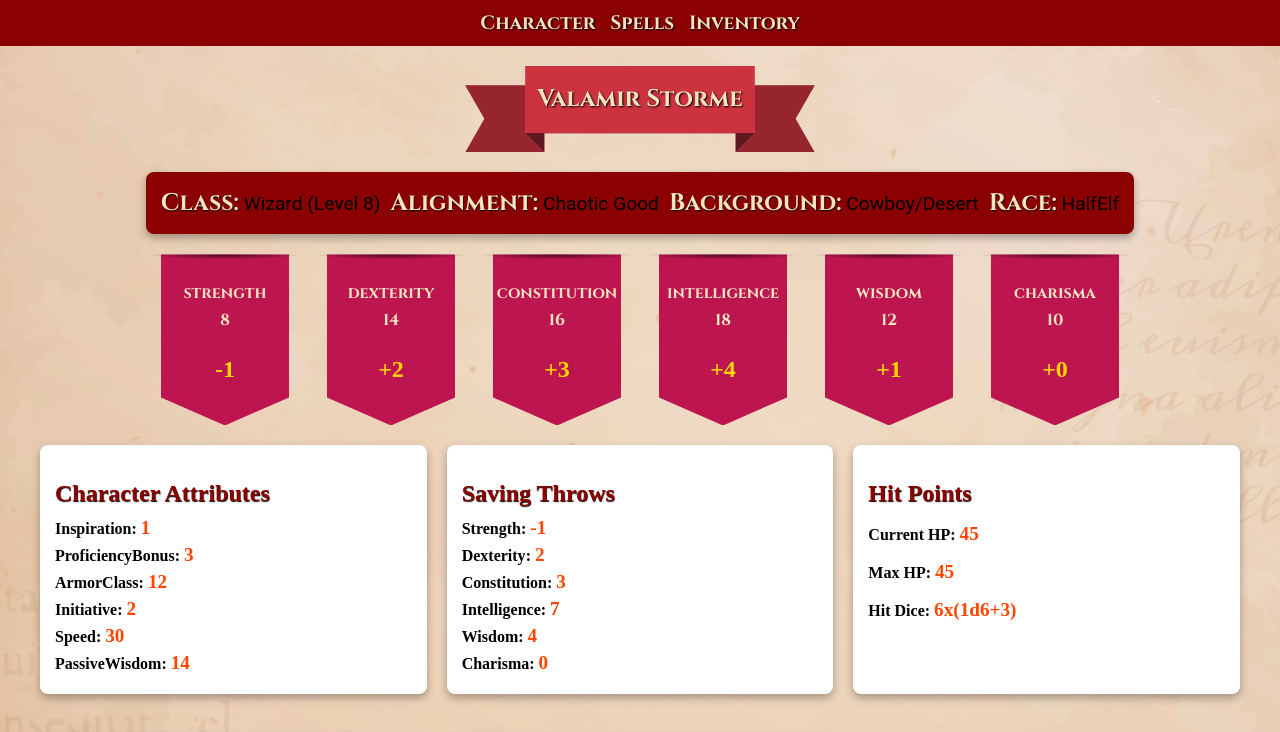
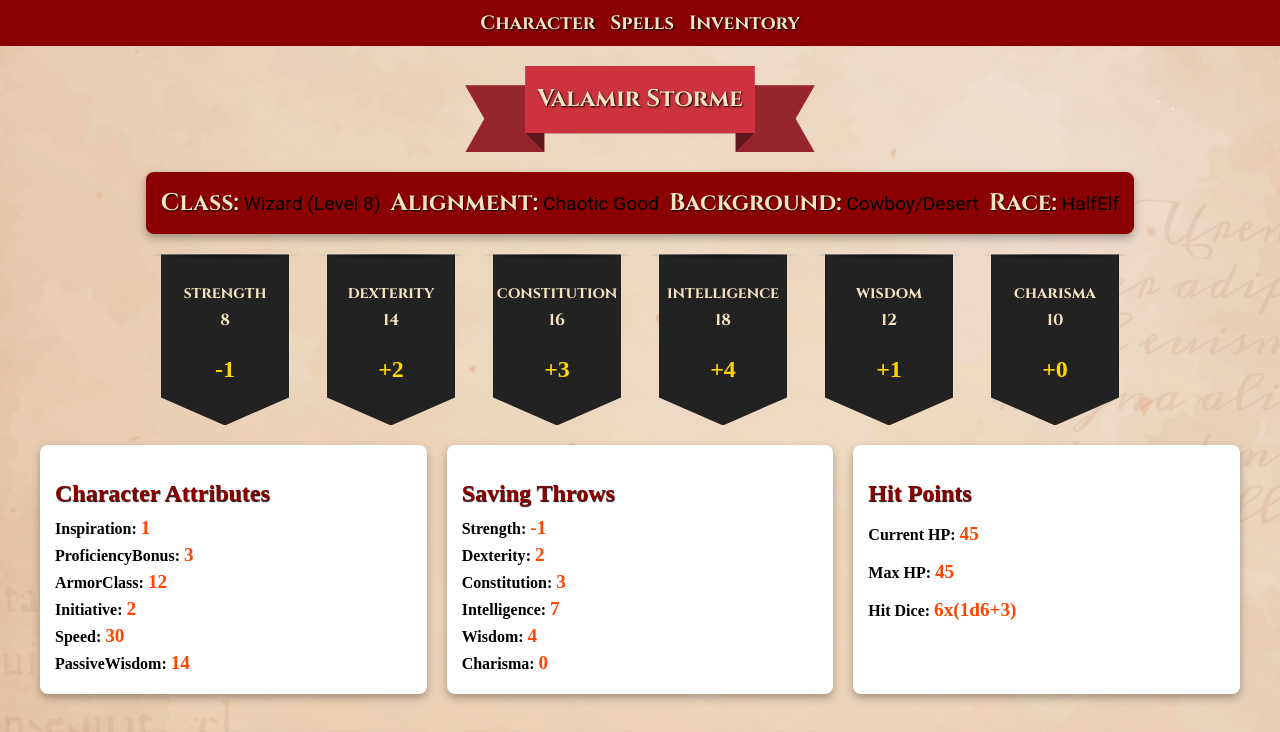
Before and after one commit to frodkata/character-sheet, a React (Create React App) app: page /#/ in a window 1280 px wide. Shown: the top 732 px of the page. Built offline with nearby package versions, Linux system fonts and the light colour scheme.

Commit message:
Update RibbonSkill component styles: remove background color and adjust background gradient for improved visual consistency

```diff
--- a/src/components/characterSheet/RibbonSkill.tsx
+++ b/src/components/characterSheet/RibbonSkill.tsx
@@ -3,7 +3,6 @@ import React from "react";
 const styles: React.CSSProperties = {
 	fontSize: "28px", // Font size
 	fontWeight: "bold", // Bold text
-	backgroundColor: "black", // Dark red for a magical feel
 	"--r": "1em", // Increase the cutout size for a taller ribbon
 	borderInline: "0.5em solid transparent", // Transparent border on both sides
 	padding: "1em 0.5em calc(var(--r) + 0.5em)", // Increase padding for a taller ribbon
@@ -15,7 +14,7 @@ const styles: React.CSSProperties = {
       `, // Clip path for the ribbon shape
 	background: `
         radial-gradient(50% 0.2em at top, #000a, #0000) border-box,
-        #bd1550 padding-box
+	#222222 padding-box
       `, // Background with gradient and color
 	width: 100, // Fit content width
 	display: "flex", // Use flexbox for layout
```
